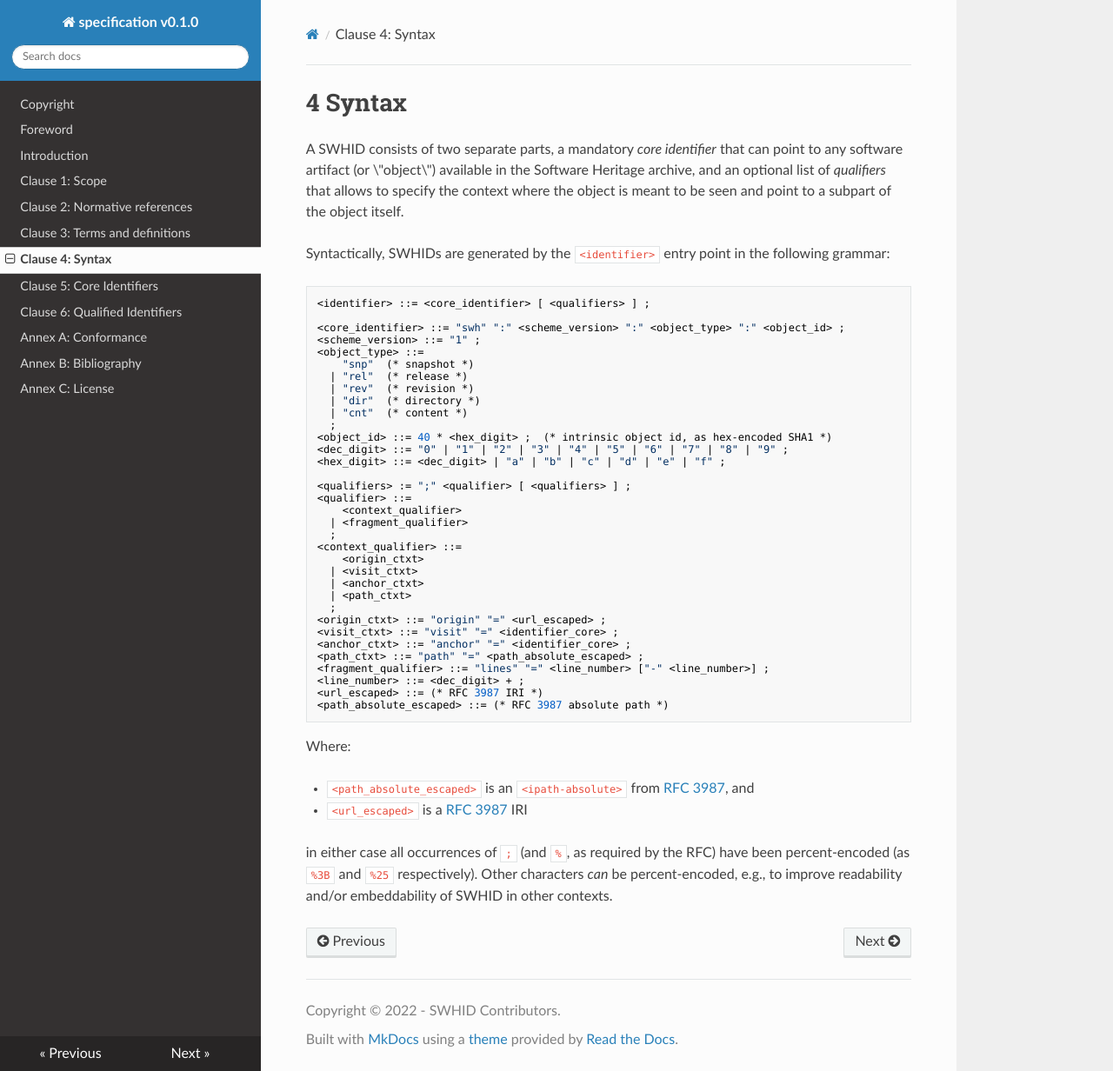
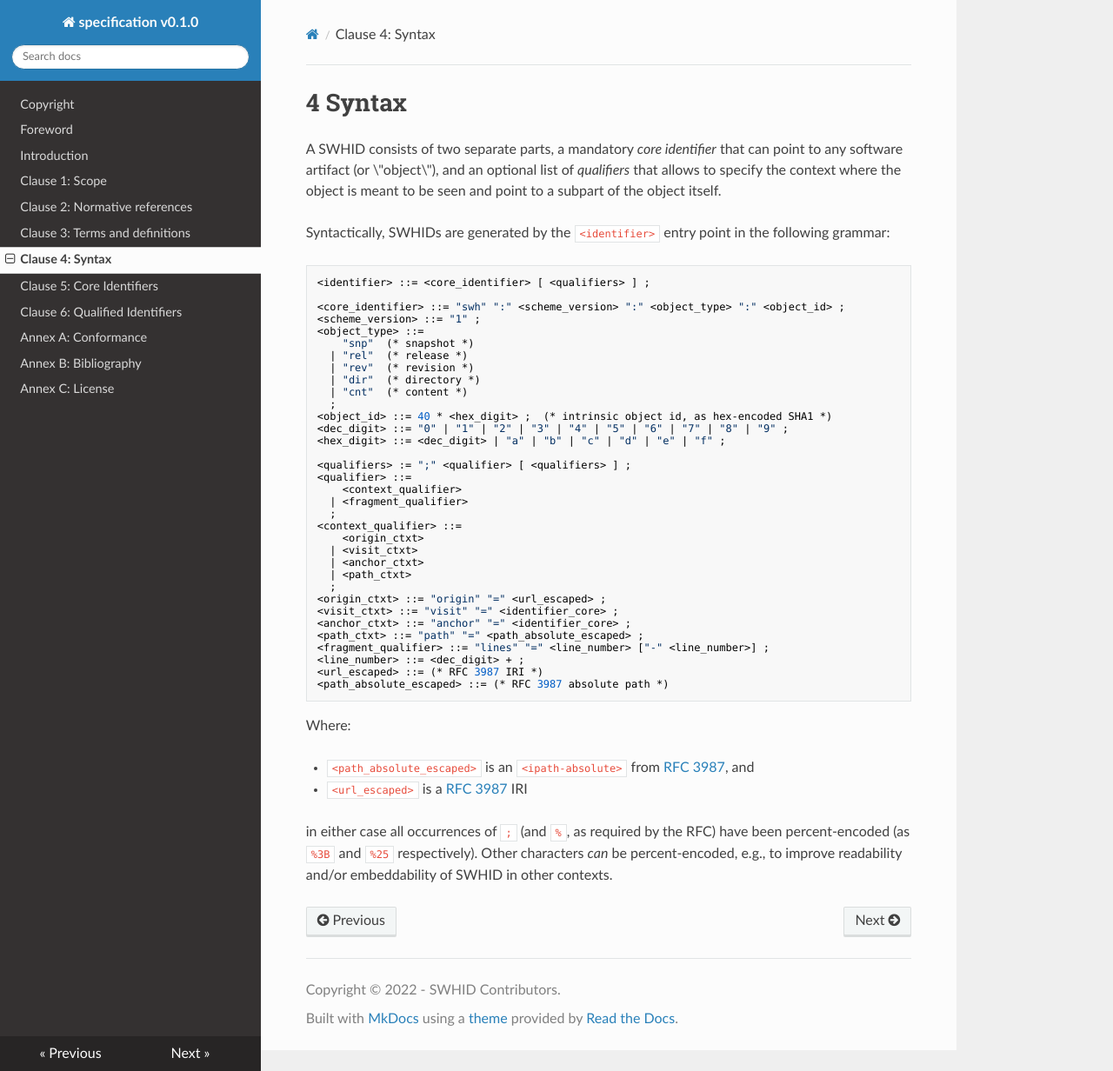
Before and after one commit to swhid/specification, an MkDocs documentation site: the page built from Chapters/4.Syntax.md, in a window 1280 px wide and 1232 px high. Shown: the whole window at 87% size. Built offline with MkDocs 1.6.1, drawn with Linux system fonts in a browser that asks for light colours; nearby versions of some CDN libraries.

Commit message:
Remove reference to Software Heritage

```diff
--- a/Chapters/4.Syntax.md
+++ b/Chapters/4.Syntax.md
@@ -1,10 +1,9 @@
 # 4 Syntax
 
-A SWHID consists of two separate parts, a mandatory *core identifier*
-that can point to any software artifact (or \"object\") available in the
-Software Heritage archive, and an optional list of *qualifiers* that
-allows to specify the context where the object is meant to be seen and
-point to a subpart of the object itself.
+A SWHID consists of two separate parts, a mandatory *core identifier* that can
+point to any software artifact (or \"object\"), and an optional list of
+*qualifiers* that allows to specify the context where the object is meant to be
+seen and point to a subpart of the object itself.
 
 Syntactically, SWHIDs are generated by the `<identifier>` entry point in
 the following grammar:
```
